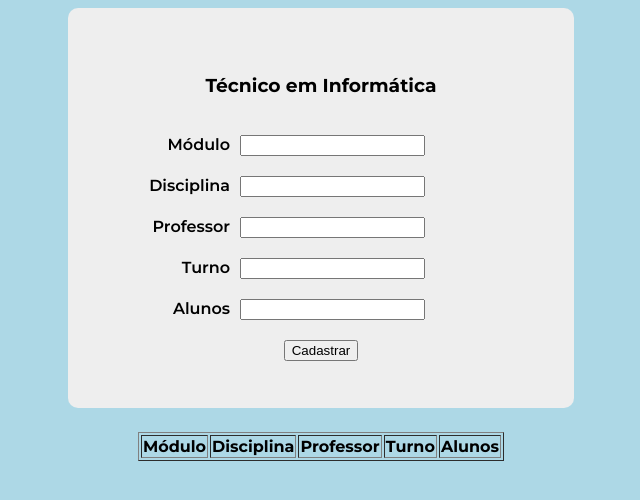
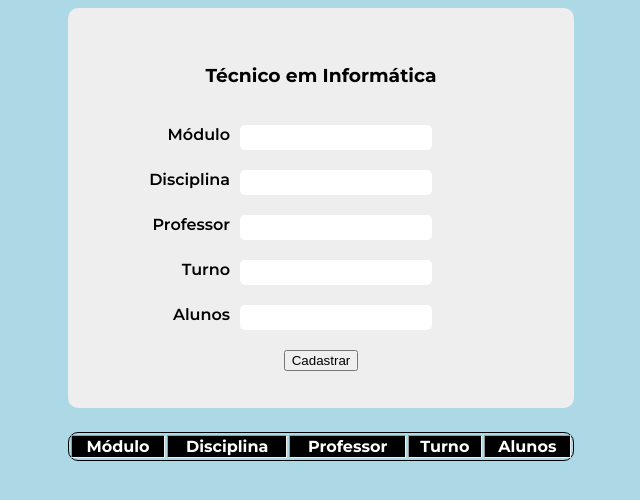
Before and after one commit to EduardoMelo78/web2, a plain HTML site: page 04 -MetodoPost/fabiano/index.html in a window 1280 px wide. Shown: the whole page, without its empty margins (319-959 px from the left). Drawn offline with Linux system fonts and the light colour scheme; no server answers.

Commit message:
update css

```diff
--- a/04 -MetodoPost/fabiano/style.css
+++ b/04 -MetodoPost/fabiano/style.css
@@ -41,3 +41,31 @@ body{
 .valor{
     width: 70%;
 }
+
+table{
+    width: 40%;
+    border: 1px solid;
+    border-radius: 10px;
+}
+
+thead{
+    background-color: black;
+    color: white;
+    padding: 5px;
+}
+
+tbody{
+    border: none;
+
+}
+
+td{
+    text-align: center;
+}
+
+input{
+    border-radius: 5px;
+    border: none;
+    padding: 5px;
+    padding-left: 10px;
+}
```
